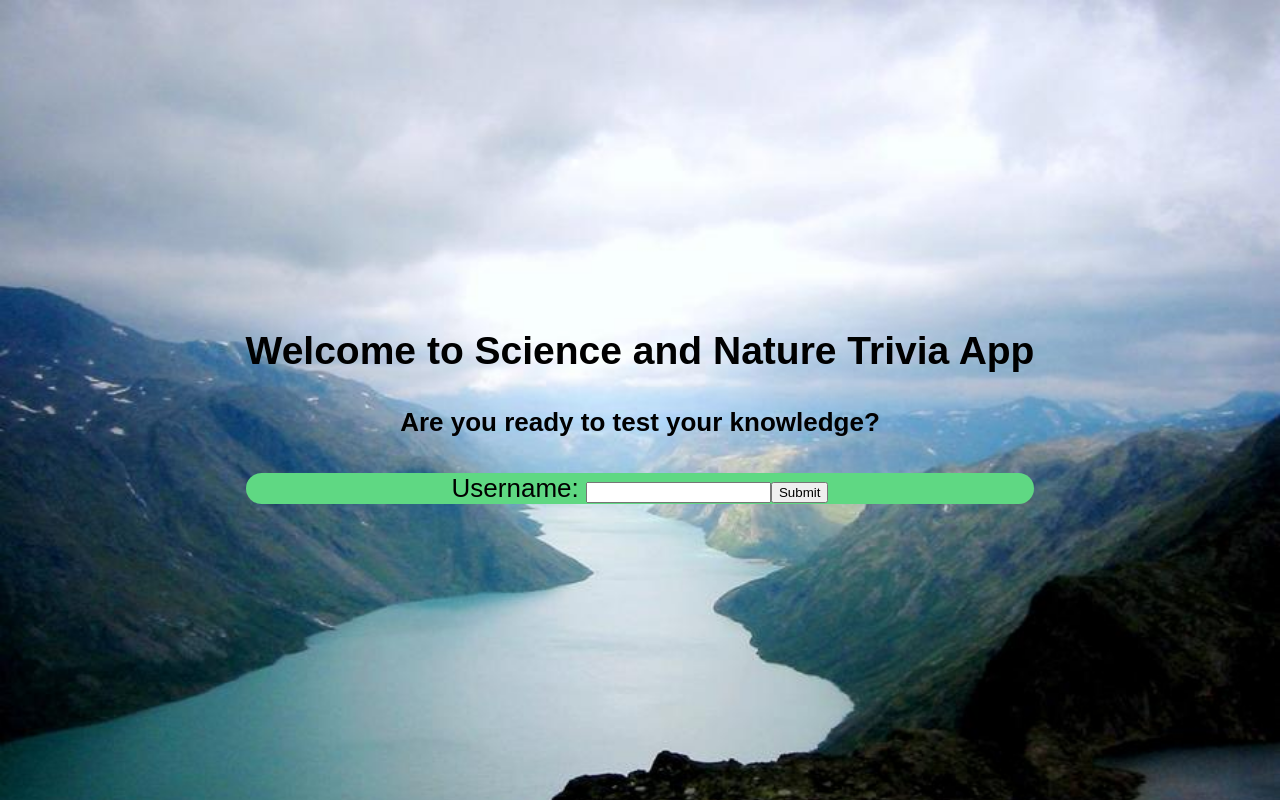
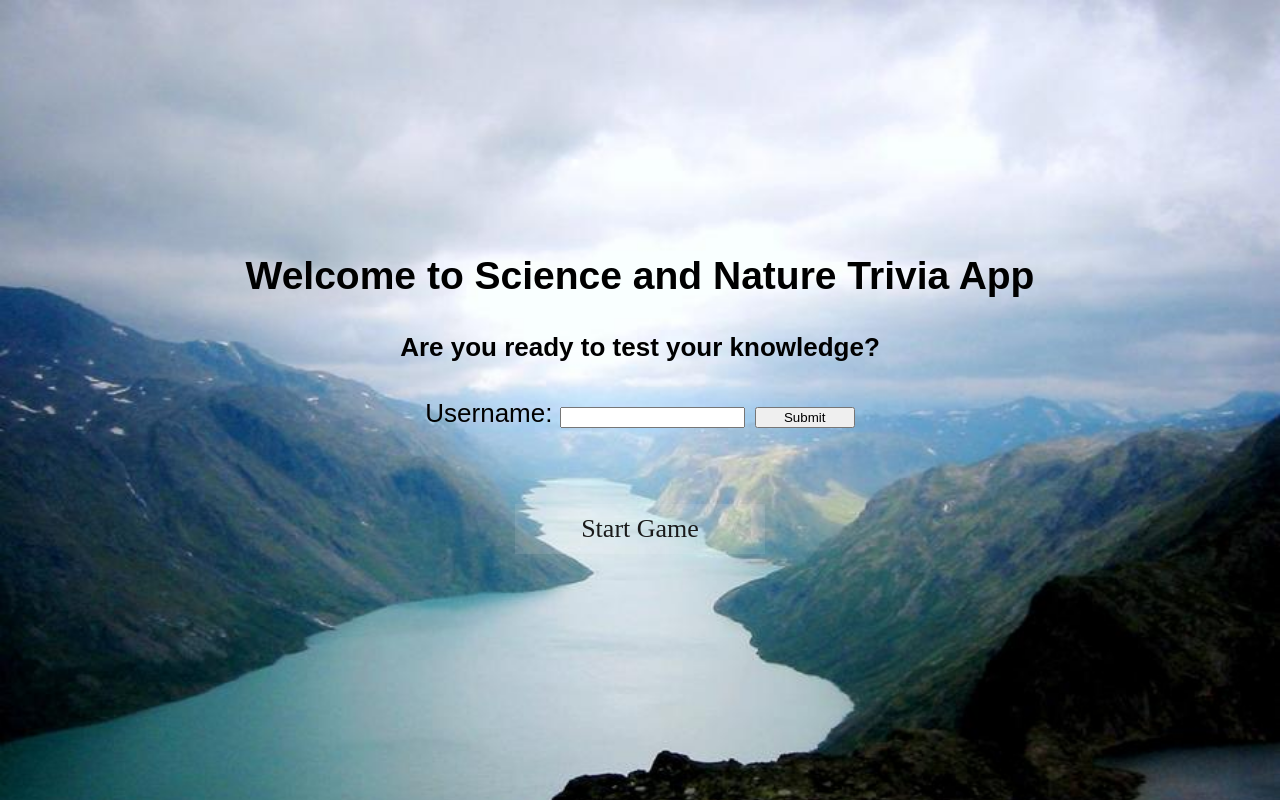
Before and after one commit to klester01/garden-mastering-app, a React (Create React App) app: page / in a window 1280 px wide. Built offline with nearby package versions, Linux system fonts and the light colour scheme.

Commit message:
CSS updates to the Welcome Page

```diff
--- a/src/Welcome.css
+++ b/src/Welcome.css
@@ -40,7 +40,6 @@
   }
 
   #username {
-    background-color: #5fd883;
     border-radius: 25px;
   }
 
@@ -48,3 +47,86 @@
     font-family: Arial, Helvetica, sans-serif;
     color: black;
   }
+
+  div[class*=box] {
+    height: 100px;
+    width: 350px;
+    display: flex;
+    justify-content: center;
+    align-items: center;
+    margin-top: 50px;
+    border-radius: 50%;
+}
+
+#start-game-btn {
+  display: flex;
+  justify-content: center;
+  align-items: center;
+}
+
+/* .box-1 {
+    background-color: #5fd883;
+  } */
+
+  #submit-btn{
+    margin-left: 10px;
+    font-family: Arial, Helvetica, sans-serif;
+    width: 100px;
+  }
+
+  .btn {
+    line-height: 50px;
+    height: 50px;
+    text-align: center;
+    width: 250px;
+    cursor: pointer;
+  }
+
+  .btn-one {
+    color: black;
+    transition: all 0.3s;
+    position: relative;
+}
+.btn-one span {
+    transition: all 0.3s;
+}
+.btn-one::before {
+    content: '';
+    position: absolute;
+    bottom: 0;
+    left: 0;
+    width: 100%;
+    height: 100%;
+    z-index: 1;
+    opacity: 0;
+    transition: all 0.3s;
+    border-top-width: 1px;
+    border-bottom-width: 1px;
+    border-top-style: solid;
+    border-bottom-style: solid;
+    border-top-color: rgba(0, 0, 0, 0.5);
+    border-bottom-color: rgba(0, 0, 0, 0.5);
+    transform: scale(0.1, 1);
+}
+.btn-one:hover span {
+    letter-spacing: 2px;
+}
+.btn-one:hover::before {
+    opacity: 1;
+    transform: scale(1, 1);
+}
+.btn-one::after {
+    content: '';
+    position: absolute;
+    bottom: 0;
+    left: 0;
+    width: 100%;
+    height: 100%;
+    z-index: 1;
+    transition: all 0.3s;
+    background-color: rgba(255,255,255,0.1);
+}
+.btn-one:hover::after {
+    opacity: 0;
+    transform: scale(0.1, 1);
+}
--- a/src/Welcome.js
+++ b/src/Welcome.js
@@ -1,5 +1,6 @@
 import React from 'react';
 import './Welcome.css';
+
 
 function Welcome() {
     return (
@@ -14,10 +15,16 @@ function Welcome() {
                         <form>
                             <label id='username-input'>Username: </label>
                             <input type='text' id='fname' name='fname'></input>
-                            <input type="submit" value="Submit"></input>
+                            <input type="submit" id='submit-btn' value="Submit"></input>
                         </form>
                     </div>
-
+                    <div id='start-game-btn' onclick="window.location.href='./Garden.js';">
+                        <div class="box-1">
+                            <div class="btn btn-one">
+                                <span>Start Game</span>
+                            </div>
+                        </div>
+                    </div>
                 </div>
 
             </header>
```
